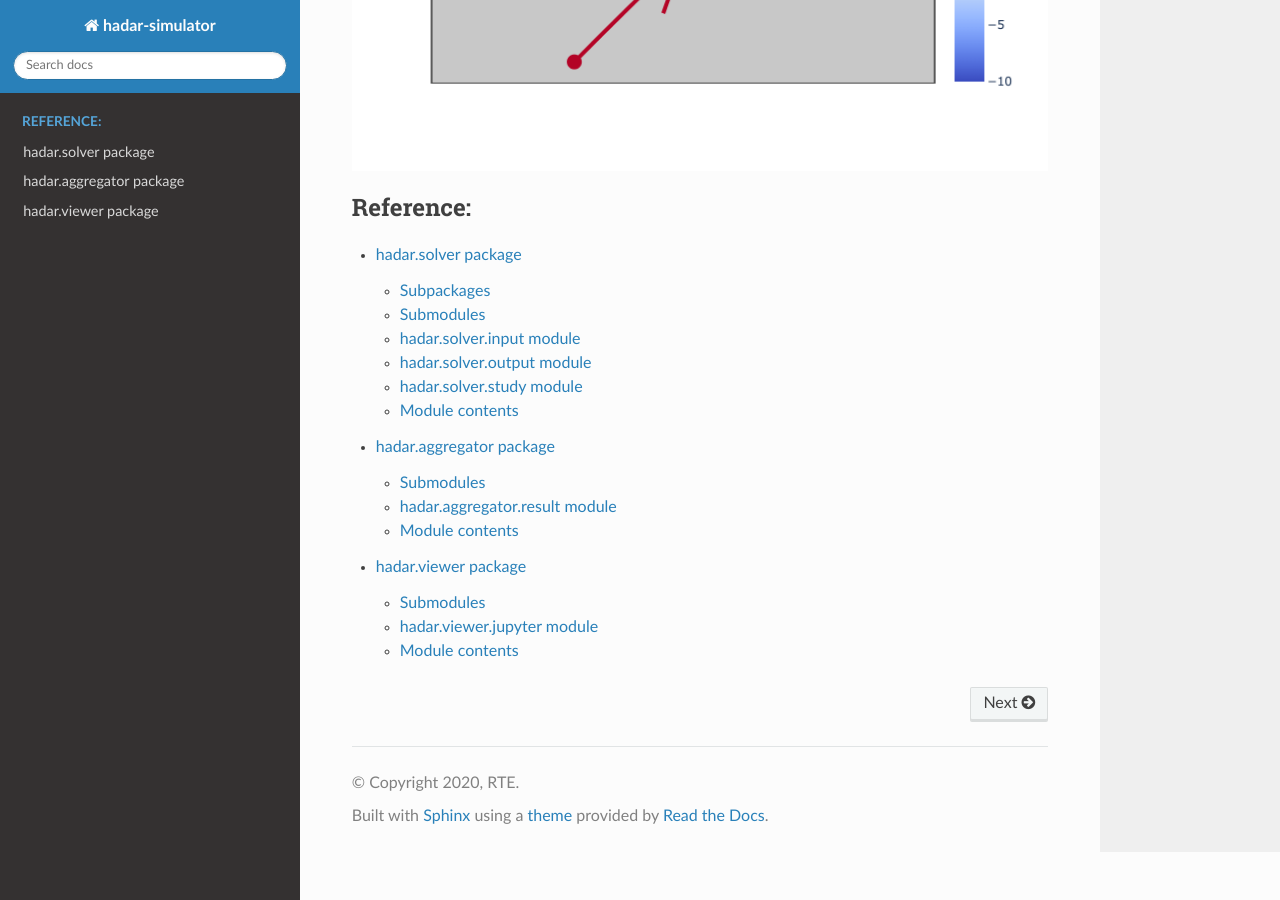
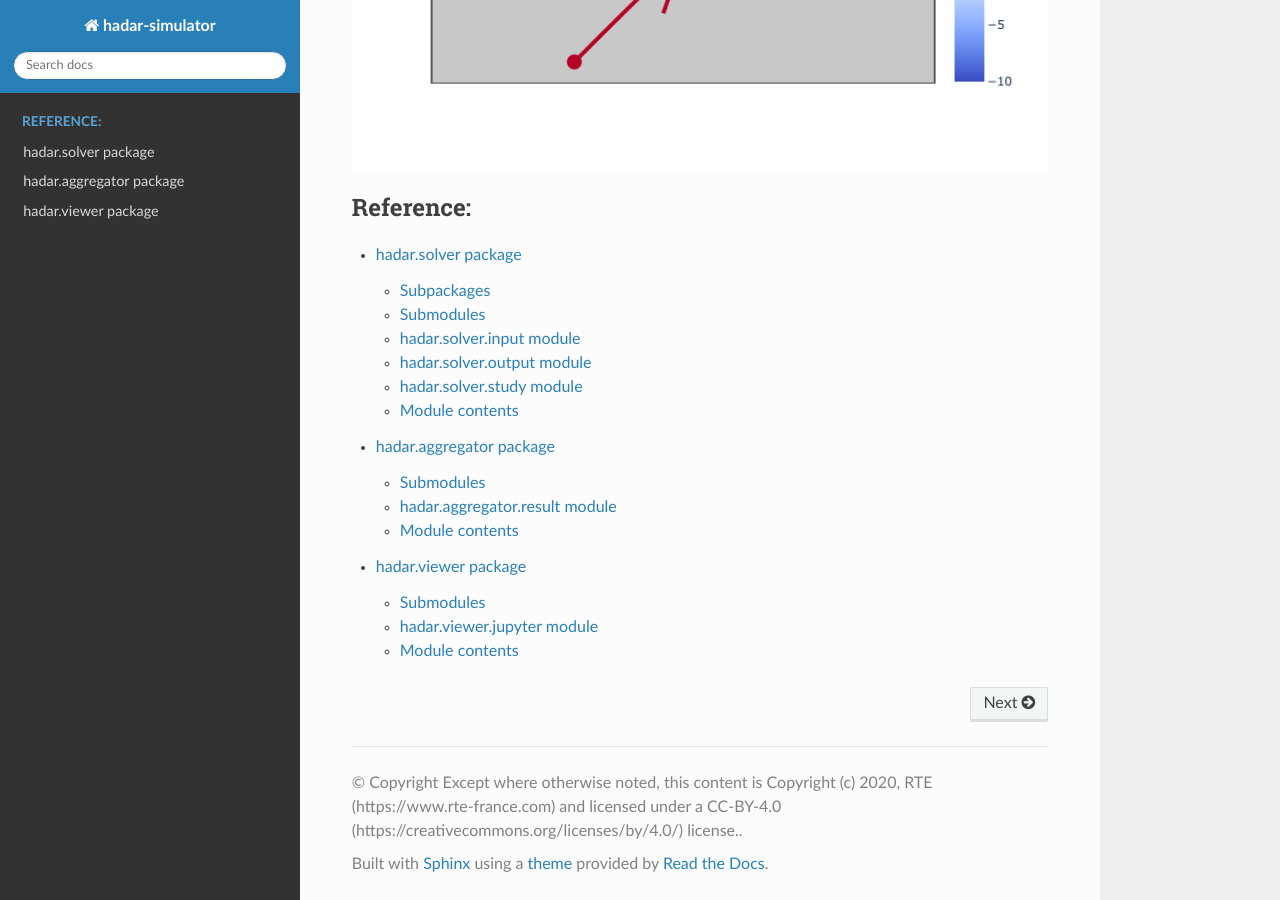
Before and after one commit to hadar-simulator/hadar, a Sphinx documentation site: the page built from docs/source/index.rst, in a window 1280 px wide and 900 px high, scrolled down 3158 px. Built offline with Sphinx 7.4.7 and the Read the Docs theme 2.0.0, drawn with Linux system fonts in a browser that asks for light colours.

Commit message:
Embedded create common CC-BY inside sphinx docs and notebook examples

```diff
--- a/docs/source/conf.py
+++ b/docs/source/conf.py
@@ -19,7 +19,7 @@ import hadar
 # -- Project information -----------------------------------------------------
 master_doc = 'index'
 project = 'hadar-simulator'
-copyright = '2020, RTE'
+copyright = 'Except where otherwise noted, this content is Copyright (c) 2020, RTE (https://www.rte-france.com) and licensed under a CC-BY-4.0 (https://creativecommons.org/licenses/by/4.0/) license.'
 author = 'RTE'
 
 # The full version, including alpha/beta/rc tags
```
Also changed, not shown: 4 other files.
